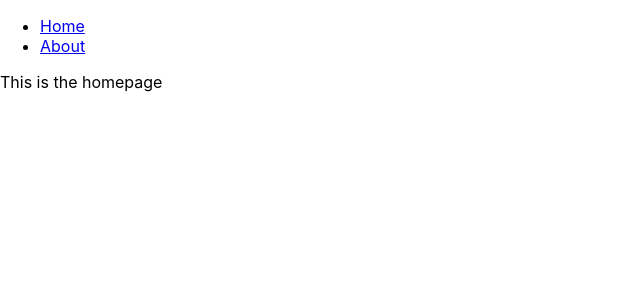
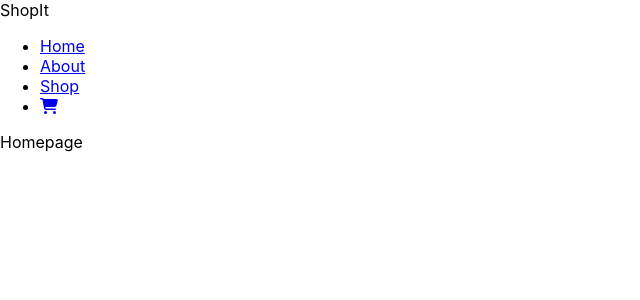
Before and after one commit to chinapicke/shopit, a React (Create React App) app: page / in a window 1280 px wide. Shown: the top 300 px of the page, without its empty margins (0-640 px from the left). Built offline with nearby package versions, Linux system fonts and the light colour scheme.

Commit message:
Completed navbar

```diff
--- a/package.json
+++ b/package.json
@@ -3,6 +3,9 @@
   "version": "0.1.0",
   "private": true,
   "dependencies": {
+    "@fortawesome/fontawesome-svg-core": "^6.4.0",
+    "@fortawesome/free-solid-svg-icons": "^6.4.0",
+    "@fortawesome/react-fontawesome": "^0.2.0",
     "@testing-library/jest-dom": "^5.16.5",
     "@testing-library/react": "^13.4.0",
     "@testing-library/user-event": "^13.5.0",
--- a/src/App.js
+++ b/src/App.js
@@ -2,6 +2,8 @@ import './App.css';
 import {Route} from 'react-router-dom';
 import Homepage from './Pages/Homepage';
 import About from './Pages/About';
+import Shop from './Pages/Shop';
+import Cart from './Pages/Cart';
 import RootLayout from './Layout/rootLayout';
 import {createBrowserRouter } from 'react-router-dom';
 import {createRoutesFromElements } from 'react-router-dom';
@@ -13,6 +15,9 @@ const router = createBrowserRouter(
     <Route path ='/' element={<RootLayout/>}>
       <Route index element={<Homepage />} />
       <Route path="/about" element={<About />} />
+      <Route path="/shop" element={<Shop />} />
+      <Route path="/cart" element={<Cart />} />
+
     </Route>
   )
 )
--- a/src/Layout/rootLayout.js
+++ b/src/Layout/rootLayout.js
@@ -1,9 +1,15 @@
 import React from 'react'
 import { NavLink, Outlet } from 'react-router-dom'
+import { FontAwesomeIcon } from '@fortawesome/react-fontawesome'
+import { faCartShopping } from '@fortawesome/free-solid-svg-icons'
+
 
 export default function RootLayout() {
   return (
     <>
+    <div>
+        ShopIt
+    </div>
     <nav>
         <ul>
             <li>
@@ -11,6 +17,12 @@ export default function RootLayout() {
             </li>
             <li>
                 <NavLink to='/about'>About</NavLink>
+            </li>
+            <li>
+                <NavLink to='/shop'>Shop</NavLink>
+            </li>
+            <li>
+                <NavLink to='/cart'><FontAwesomeIcon icon={faCartShopping} /></NavLink>
             </li>
         </ul>
     </nav>
--- /dev/null
+++ b/src/Pages/Cart.js
@@ -0,0 +1,9 @@
+import React from 'react'
+
+function Cart() {
+  return (
+    <div>Cart</div>
+  )
+}
+
+export default Cart
--- a/src/Pages/Homepage.js
+++ b/src/Pages/Homepage.js
@@ -2,7 +2,7 @@ import React from 'react'
 
 function Homepage() {
   return (
-    <div>This is the homepage</div>
+    <div>Homepage</div>
   )
 }
 
--- /dev/null
+++ b/src/Pages/Shop.js
@@ -0,0 +1,9 @@
+import React from 'react'
+
+function Shop() {
+  return (
+    <div>Shop</div>
+  )
+}
+
+export default Shop
```
Also changed, not shown: src/Pages/Navbar.js (deleted, +0 -19 lines), 1 other file (tests, documents, lock files or other folders).
